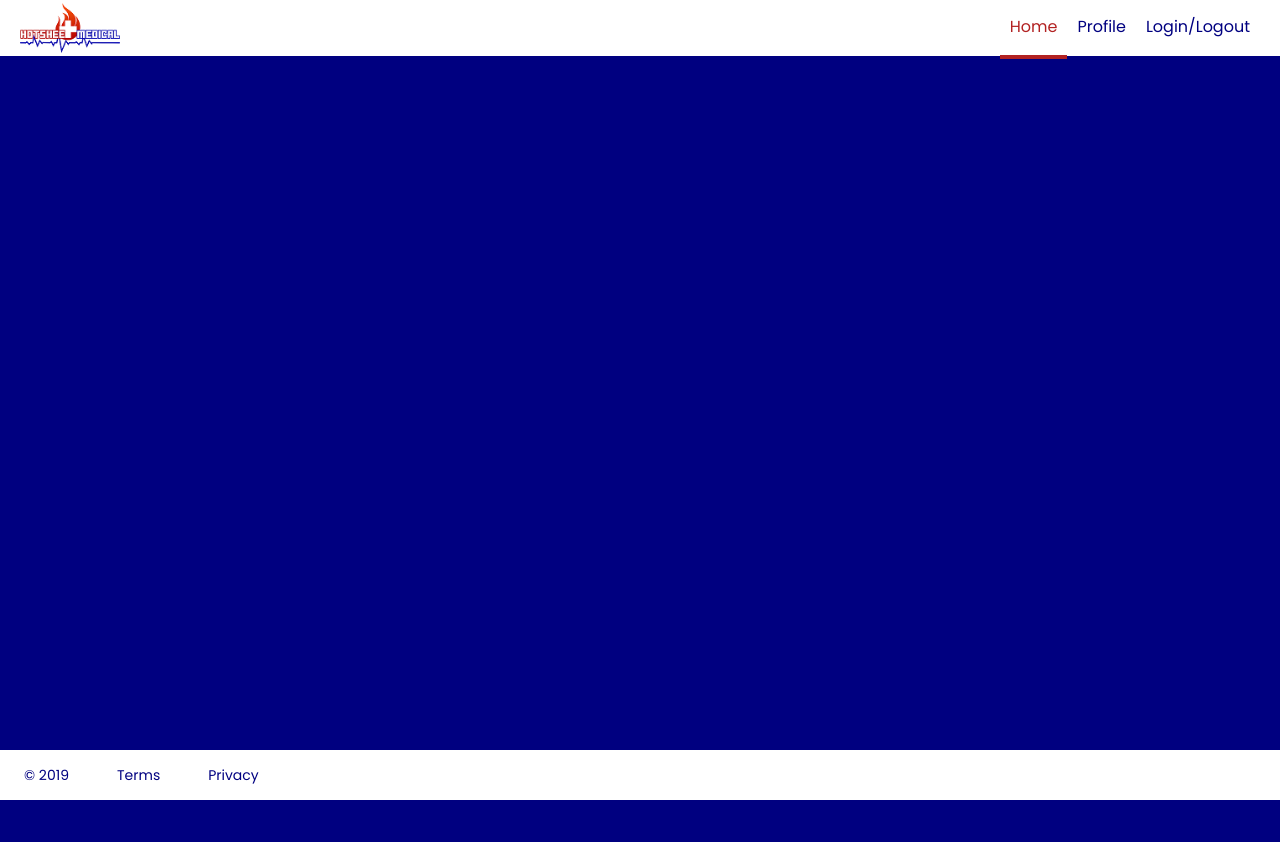
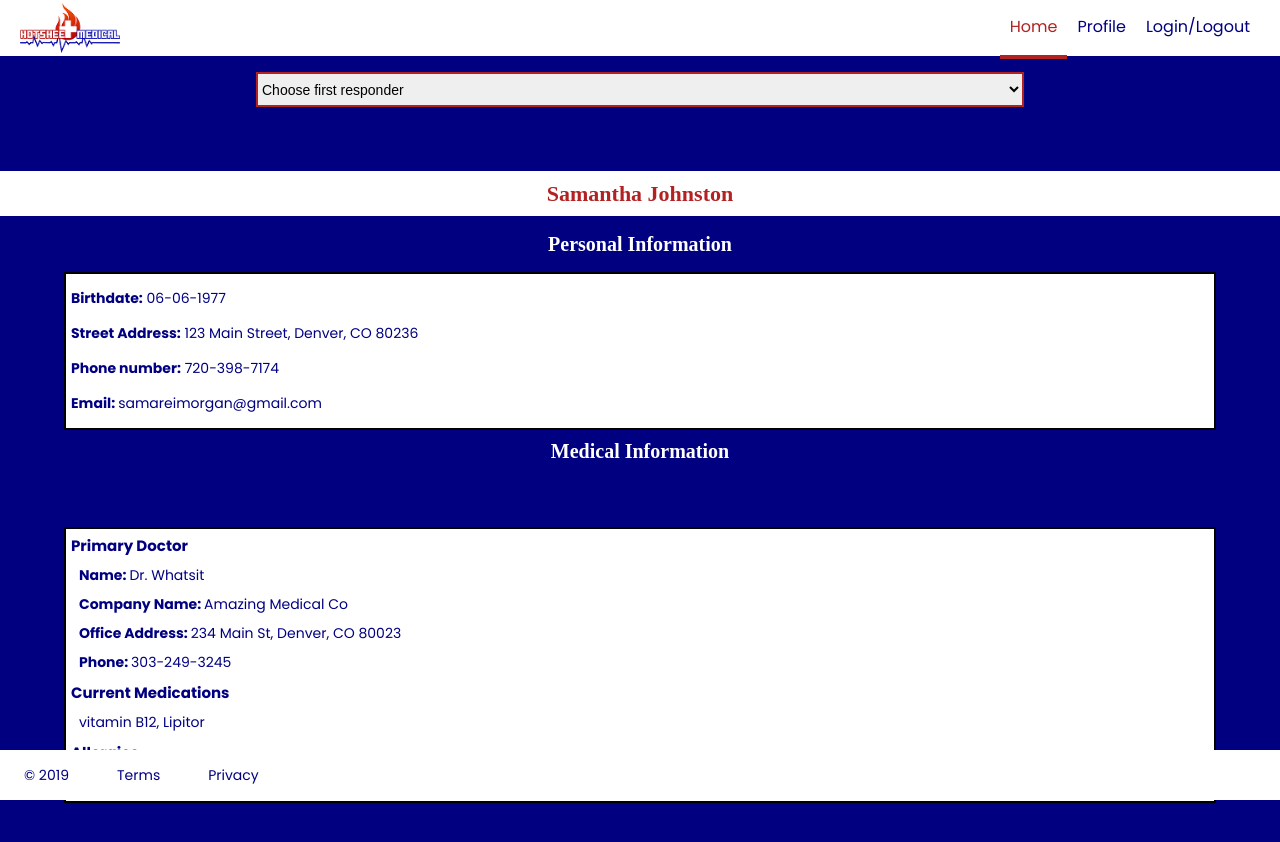
Before and after one commit to Samareimorgan/HotSheetMedical, a React app in the folder client/: page /HotSheet in a window 1280 px wide. Shown: the top 842 px of the page. Built offline with nearby package versions, Linux system fonts and the light colour scheme.

Commit message:
Finalize hotsheet css

```diff
--- a/client/src/App.js
+++ b/client/src/App.js
@@ -10,6 +10,7 @@ import LoginOrRegister from "./pages/LoginOrRegister/LoginOrRegister";
 import Qrcode from "./pages/QRCode/QRCode";
 import LoginModal from "../src/components/LogIn/LoginModal/LoginModal";
 import Auth from "./pages/Auth/Auth";
+import HotSheet from "./pages/HotSheet/HotSheet";
 
 
 
@@ -94,6 +95,8 @@ const app = props => (
 
             <Route  path = "/QRCode" component = {Qrcode} />
 
+            <Route path = "/HotSheet" component = {HotSheet} />
+
             <Route path = "/Auth" component = {Auth} />
           </div>
       </Router>
--- a/client/src/components/FormatDropdown/FormatDropdown.css
+++ b/client/src/components/FormatDropdown/FormatDropdown.css
@@ -0,0 +1,8 @@
+.Dropdown {
+    height: 35px;
+    width: 60%;
+    font-size: 14px;
+    border: 2px solid firebrick;
+    margin-left: 20%;
+    margin-bottom: 5%;
+}
--- a/client/src/components/FormatDropdown/FormatDropdown.js
+++ b/client/src/components/FormatDropdown/FormatDropdown.js
@@ -1 +1,19 @@
 import React from "react";
+import Auxiliary from "../../hoc/Auxiliary";
+import classes from "./FormatDropdown.css";
+
+const formatdropdown = props => (
+
+    <Auxiliary>
+        <select className = {classes.Dropdown}>
+            <option>Choose first responder</option>
+            <option>South Metro Fire</option>
+            <option> Denver Health Paramedics </option>
+            <option> American Medical Response</option>
+            <option> Mile High Ambulance</option>
+
+        </select>
+    </Auxiliary>
+)
+
+export default formatdropdown;
--- a/client/src/components/HotSheetData/HotSheetData.css
+++ b/client/src/components/HotSheetData/HotSheetData.css
@@ -4,13 +4,13 @@
     background-color: white;
     /* flex-direction:column; */
     justify-content: center;
-    height: 55px;
+    height: 45px;
 }
 
 .Name h2 {
     padding: 0;
     margin-top: 10px;
-    font-size: 30px;
+    font-size: 22px;
     font-family: Lora sans-serif;
     justify-content: center;
     color: firebrick;
@@ -22,7 +22,8 @@
     color: navy;
     background-color: white;
     width: 90%;
-    margin: 5%;
+    margin-top: 5px;
+    margin-left: 5%;
     font-size: 14px;
 }
 
@@ -50,6 +51,7 @@
     background-color: white;
     width: 90%;
     margin: 5%;
+    margin-bottom: 20%;
     font-size: 14px;
 }
 
@@ -59,6 +61,8 @@
     font-size: 20px;
     font-family: Lora sans-serif;
     color: white;
+    margin-top: 10px;
+    margin-bottom: 10px;
 }
 .MedicalInfoContainer h3 {
     font-size: 15px;
@@ -67,6 +71,7 @@
 
 .MedicalInfoContainer p {
     padding-left: 5px;
+    margin: 8px;
 }
 
 button {
--- a/client/src/components/HotSheetData/HotSheetData.js
+++ b/client/src/components/HotSheetData/HotSheetData.js
@@ -43,3 +43,5 @@ const hotsheet = props => (
         </div>
     </div>
 )
+
+export default hotsheet;
--- /dev/null
+++ b/client/src/pages/HotSheet/HotSheet.css
@@ -0,0 +1,8 @@
+.HotSheet {
+    height: 100%;
+    overflow: scroll;
+    padding: 20px;
+    display: flex;
+    flex-direction: column;
+    justify-items: center;
+}
--- a/client/src/pages/HotSheet/HotSheet.js
+++ b/client/src/pages/HotSheet/HotSheet.js
@@ -1,14 +1,29 @@
 import React, {Component} from "react";
 import HotSheetData from "../../components/HotSheetData/HotSheetData";
 import Auxiliary from "../../hoc/Auxiliary";
+import FormatDropdown from "../../components/FormatDropdown/FormatDropdown";
+import classes from "./HotSheet.css"
 
 
 class HotSheet extends Component {
 
     render() {
         return(
-        <Auxiliary>
-            <HotSheetData />
+        <Auxiliary className ={classes.HotSheet}>
+            <FormatDropdown />
+
+            <HotSheetData name = "Samantha Johnston"
+            email = "samareimorgan@gmail.com"
+            birthdate = "06-06-1977"
+            address = "123 Main Street, Denver, CO 80236"
+            phone = "720-398-7174"
+            docname = "Dr. Whatsit"
+            doccompany = "Amazing Medical Co"
+            docaddress = "234 Main St, Denver, CO 80023"
+            docphone = "303-249-3245"
+            allergies = "sulfa, penicillin "
+            medicationslist = "vitamin B12, Lipitor"/>
+
         </Auxiliary>
         )
     }
--- a/client/src/pages/HotSheet/Index.js
+++ /dev/null
@@ -1 +0,0 @@
-export {default} from "./HotSheet.js";
```
Also changed, not shown: client/src/components/FormatDropdown/Index.js (deleted), client/src/pages/UserSettings/Index.js (deleted), client/src/pages/UserSettings/UserSettings.js (deleted).
